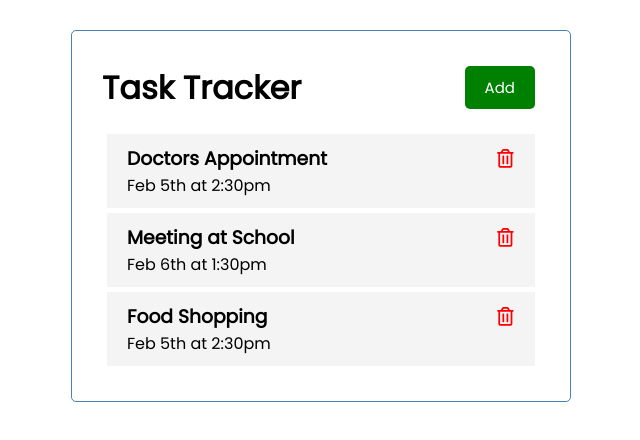
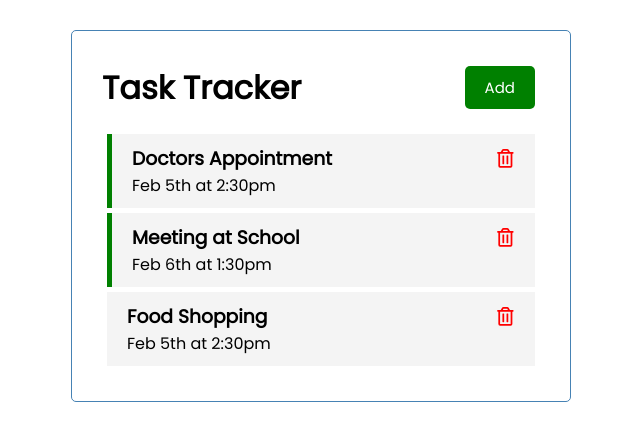
Before and after one commit to peterphenow/Traversy_courses, a React (Create React App) app in the folder React JS Crash Course 2021/react-task-tracker/: page / in a window 1280 px wide. Shown: the top 440 px of the page, without its empty margins (319-959 px from the left). Built offline with nearby package versions, Linux system fonts and the light colour scheme.

Commit message:
created a toggle function for the reminders

```diff
--- a/React JS Crash Course 2021/react-task-tracker/src/App.js
+++ b/React JS Crash Course 2021/react-task-tracker/src/App.js
@@ -29,10 +29,15 @@ function App() {
     setTasks(tasks.filter((task) => task.id !== id));
   };
 
+  // Toggle reminder
+  const toggleReminder = (id) => {
+    setTasks(tasks.map((task) => (task.id === id ? { ...task, reminder: !task.reminder } : task)));
+  };
+
   return (
     <div className='container'>
       <Header />
-      <Tasks tasks={tasks} onDelete={deleteTask} />
+      {tasks.length > 0 ? <Tasks tasks={tasks} onToggle={toggleReminder} onDelete={deleteTask} /> : 'No Tasks To Show'}
     </div>
   );
 }
--- a/React JS Crash Course 2021/react-task-tracker/src/components/Task.js
+++ b/React JS Crash Course 2021/react-task-tracker/src/components/Task.js
@@ -1,8 +1,8 @@
 import { FaRegTrashAlt } from 'react-icons/fa';
 
-const Task = ({ task, onDelete }) => {
+const Task = ({ task, onDelete, onToggle }) => {
   return (
-    <div className='task'>
+    <div className={`task ${task.reminder ? 'reminder' : ''}`} onDoubleClick={() => onToggle(task.id)}>
       <h3>
         {task.text} <FaRegTrashAlt onClick={() => onDelete(task.id)} style={{ color: 'red', cursor: 'pointer' }} />
       </h3>
--- a/React JS Crash Course 2021/react-task-tracker/src/components/Tasks.js
+++ b/React JS Crash Course 2021/react-task-tracker/src/components/Tasks.js
@@ -1,11 +1,11 @@
 import Task from './Task';
 
-const Tasks = ({ tasks, onDelete }) => {
+const Tasks = ({ tasks, onDelete, onToggle }) => {
   return (
     <>
       {tasks.map((task) => (
         //each list item must have a unique 'key' prop
-        <Task key={task.id} task={task} onDelete={onDelete} />
+        <Task key={task.id} task={task} onDelete={onDelete} onToggle={onToggle} />
       ))}
     </>
   );
```
